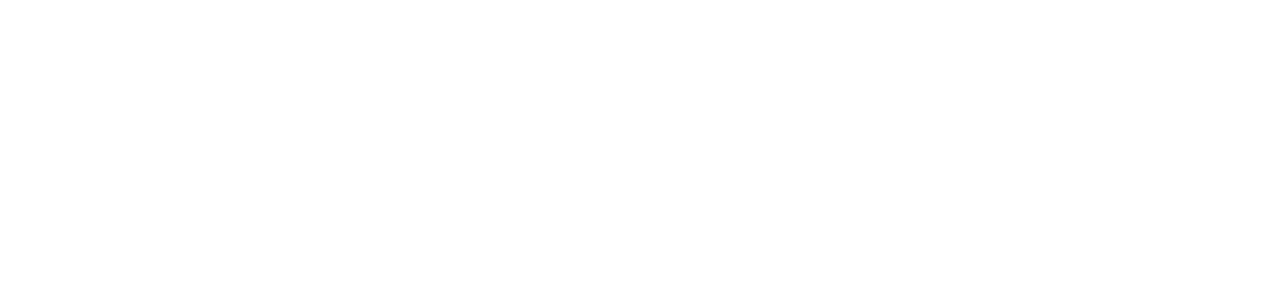
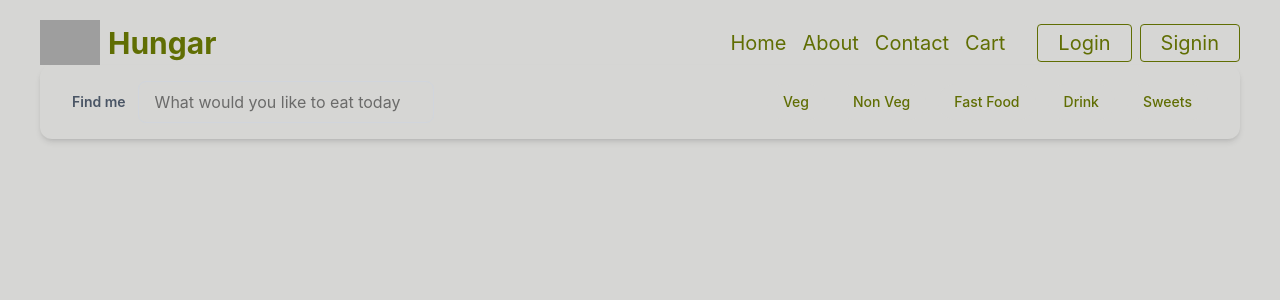
Before and after one commit to umair-khan099/react-normal-projects-, a React (Vite) app in the folder FoodDelivery/: page / in a window 1280 px wide. Shown: the top 300 px of the page. Built offline with nearby package versions, Linux system fonts and the light colour scheme; grey boxes are pictures that could not be loaded.

Commit message:
feat: add Header, Body, SearchBar, Logo, and NavBar components for improved layout and functionality

```diff
--- a/FoodDelivery/src/App.jsx
+++ b/FoodDelivery/src/App.jsx
@@ -1,11 +1,14 @@
-import React from 'react'
+import React from "react";
+import Header from "./components/common/Header";
+import Body from "./components/pages/Body";
 
 const App = () => {
   return (
-    <div>
+    <div className="bg-[#d6d6d4] w-full min-h-screen px-10 py-5">
+      <Header />
+      <Body />
+    </div>
+  );
+};
 
-    </div>
-  )
-}
-
-export default App
+export default App;
--- /dev/null
+++ b/FoodDelivery/src/components/SearchBar.jsx
@@ -0,0 +1,29 @@
+import React from "react";
+
+const SearchBar = () => {
+  return (
+    <div className="flex items-center justify-between px-8 py-4 bg-[#d6d6d4] shadow-md rounded-xl">
+      <div className="flex items-center gap-3">
+        <label className="text-sm font-semibold text-gray-600">Find me</label>
+        <input
+          className="px-4 py-2 w-74 border border-gray-300 rounded-lg outline-none focus:ring-2 focus:ring-[#606e03] focus:border-transparent transition"
+          type="text"
+          placeholder="What would you like to eat today"
+        />
+      </div>
+
+      <ul className="flex items-center gap-3">
+        {["Veg", "Non Veg", "Fast Food", "Drink", "Sweets"].map((catogary) => (
+          <li
+            key={catogary}
+            className="px-4 py-2 text-sm text-[#606e03] font-medium bg-[#d6d6d4] rounded-full cursor-pointer hover:bg-[#606e03] hover:text-white transition"
+          >
+            {catogary}
+          </li>
+        ))}
+      </ul>
+    </div>
+  );
+};
+
+export default SearchBar;
--- /dev/null
+++ b/FoodDelivery/src/components/common/Header.jsx
@@ -0,0 +1,14 @@
+import React from "react";
+import Logo from "./Logo";
+import NavBar from "./NavBar";
+
+const Header = () => {
+  return (
+    <div className="flex items-center justify-between">
+      <Logo />
+      <NavBar />
+    </div>
+  );
+};
+
+export default Header;
--- /dev/null
+++ b/FoodDelivery/src/components/common/Logo.jsx
@@ -0,0 +1,16 @@
+import React from "react";
+
+const Logo = () => {
+  return (
+    <div className="flex items-center gap-2">
+      <img
+        className="w-15"
+        src="https://static.vecteezy.com/system/resources/thumbnails/021/162/457/small_2x/fast-food-icon-free-png.png"
+        alt=""
+      />
+      <span className="text-3xl font-bold text-[#606e03]">Hungar</span>
+    </div>
+  );
+};
+
+export default Logo;
--- /dev/null
+++ b/FoodDelivery/src/components/common/NavBar.jsx
@@ -0,0 +1,24 @@
+import React from "react";
+
+const NavBar = () => {
+  return (
+    <div>
+      <ul className="flex items-center gap-4 text-xl text-[#606e03] cursor-pointer">
+        <li>Home</li>
+        <li>About</li>
+        <li>Contact</li>
+        <li>Cart</li>
+        <div className="ml-4 flex items-center gap-2">
+          <button className="px-5 py-1 boredr-[#606e03] border rounded">
+            Login
+          </button>
+          <button className="px-5 py-1 boredr-[#606e03] border rounded">
+            Signin
+          </button>
+        </div>
+      </ul>
+    </div>
+  );
+};
+
+export default NavBar;
--- /dev/null
+++ b/FoodDelivery/src/components/pages/Body.jsx
@@ -0,0 +1,12 @@
+import React from "react";
+import SearchBar from "../SearchBar";
+
+const Body = () => {
+  return (
+    <div>
+      <SearchBar />
+    </div>
+  );
+};
+
+export default Body;
```
